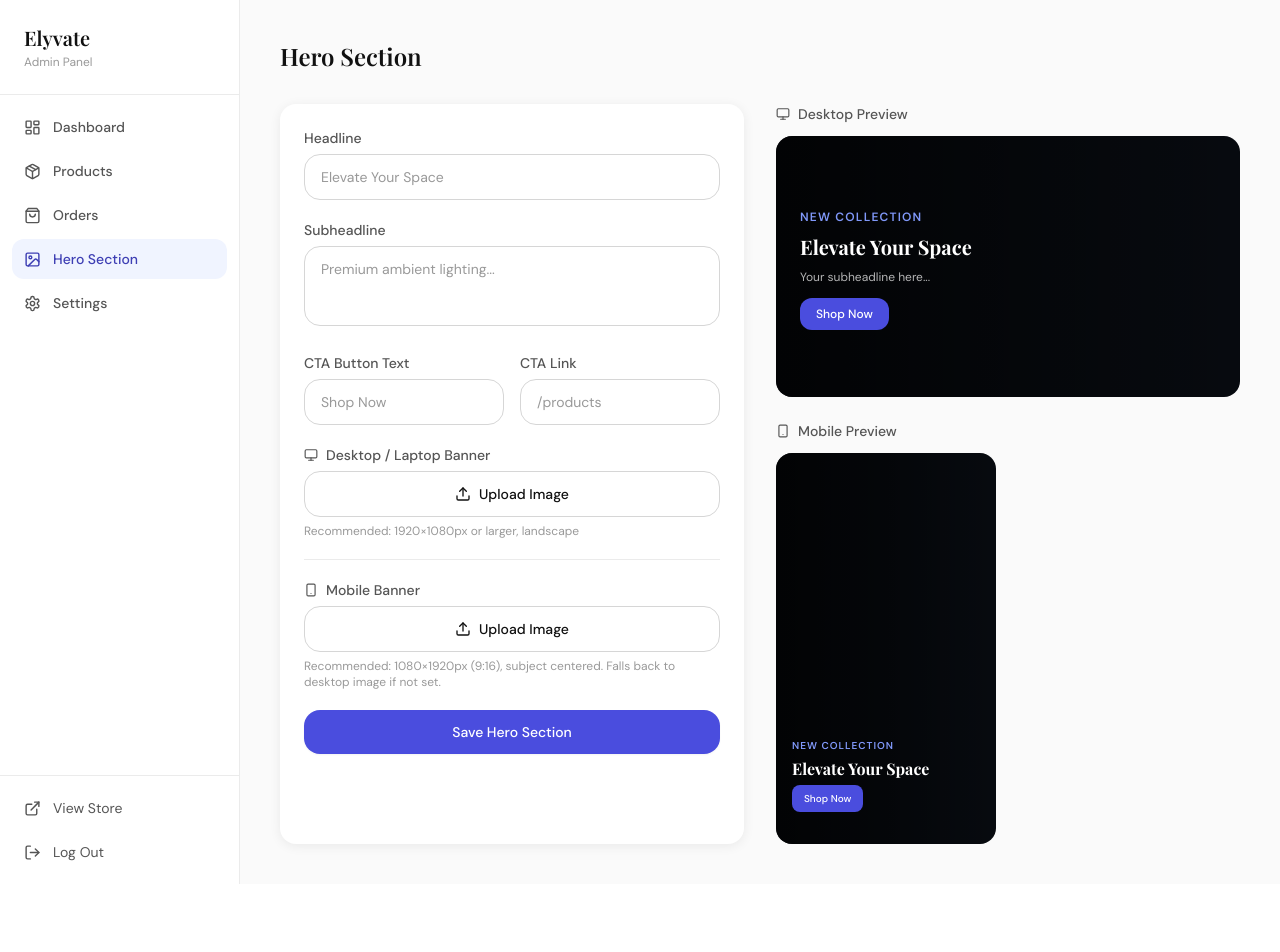
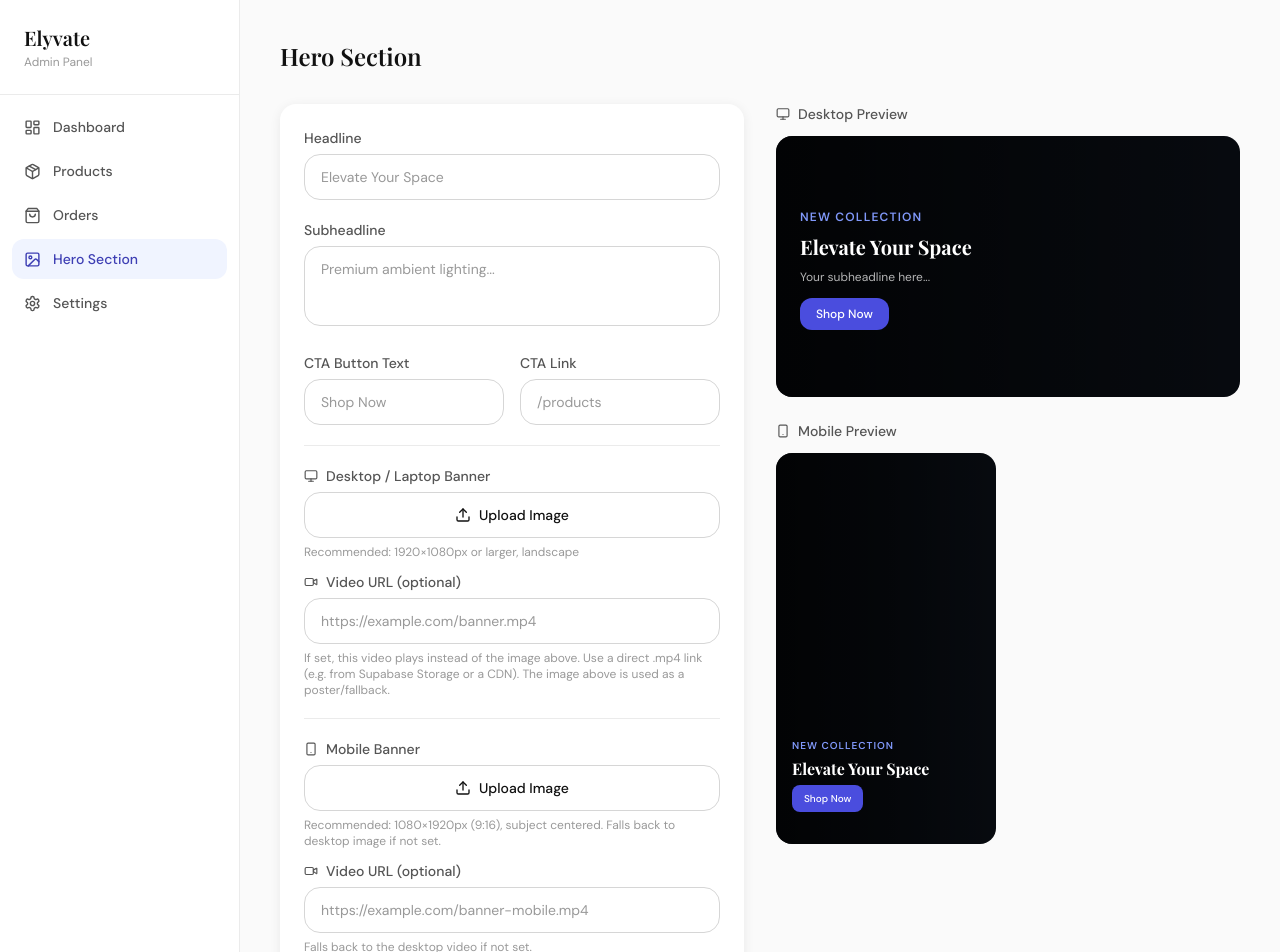
Before and after one commit to elyvate-website/elyvate, a Next.js app in the folder elyvate/: page /admin/hero in a window 1280 px wide. Shown: the top 952 px of the page. Before the commit the page ends 884 px from the top, so only its background shows below. Built offline with nearby package versions, Linux system fonts and the light colour scheme; no server answers; the database is empty.

Commit message:
Creating the web

```diff
--- a/elyvate/app/(admin)/admin/hero/page.tsx
+++ b/elyvate/app/(admin)/admin/hero/page.tsx
@@ -1,7 +1,7 @@
 'use client'
 import { useEffect, useState, useRef } from 'react'
 import { supabase, HeroSection } from '@/lib/supabase'
-import { Upload, Monitor, Smartphone } from 'lucide-react'
+import { Upload, Monitor, Smartphone, Video } from 'lucide-react'
 import Image from 'next/image'
 import toast from 'react-hot-toast'
 
@@ -110,12 +110,13 @@ export default function AdminHero() {
             </div>
           </div>
 
-          {/* Desktop Background image */}
-          <div>
+          {/* Desktop Background */}
+          <div className="border-t border-surface-200 pt-5">
             <label className="label flex items-center gap-2">
               <Monitor size={14} />
               Desktop / Laptop Banner
             </label>
+
             {hero.bg_image && (
               <div className="relative w-full aspect-video rounded-2xl overflow-hidden mb-3 bg-surface-100">
                 <Image src={hero.bg_image} alt="Desktop hero background" fill className="object-cover" />
@@ -133,15 +134,30 @@ export default function AdminHero() {
               {hero.bg_image ? 'Replace Image' : 'Upload Image'}
             </button>
             <input ref={fileRef} type="file" accept="image/*" className="hidden" onChange={handleDesktopUpload} />
-            <p className="text-xs text-ink-muted mt-1.5">Recommended: 1920×1080px or larger, landscape</p>
+            <p className="text-xs text-ink-muted mt-1.5 mb-3">Recommended: 1920×1080px or larger, landscape</p>
+
+            {/* Desktop video URL */}
+            <label className="label flex items-center gap-2 mt-3">
+              <Video size={14} />
+              Video URL (optional)
+            </label>
+            <input
+              className="input" placeholder="https://example.com/banner.mp4"
+              value={hero.bg_video ?? ''}
+              onChange={e => setHero(h => ({ ...h, bg_video: e.target.value }))}
+            />
+            <p className="text-xs text-ink-muted mt-1.5">
+              If set, this video plays instead of the image above. Use a direct .mp4 link (e.g. from Supabase Storage or a CDN). The image above is used as a poster/fallback.
+            </p>
           </div>
 
-          {/* Mobile Background image */}
+          {/* Mobile Background */}
           <div className="border-t border-surface-200 pt-5">
             <label className="label flex items-center gap-2">
               <Smartphone size={14} />
               Mobile Banner
             </label>
+
             {hero.bg_image_mobile && (
               <div className="relative w-full max-w-[180px] aspect-[9/16] rounded-2xl overflow-hidden mb-3 bg-surface-100">
                 <Image src={hero.bg_image_mobile} alt="Mobile hero background" fill className="object-cover" />
@@ -159,7 +175,21 @@ export default function AdminHero() {
               {hero.bg_image_mobile ? 'Replace Image' : 'Upload Image'}
             </button>
             <input ref={fileRefMobile} type="file" accept="image/*" className="hidden" onChange={handleMobileUpload} />
-            <p className="text-xs text-ink-muted mt-1.5">Recommended: 1080×1920px (9:16), subject centered. Falls back to desktop image if not set.</p>
+            <p className="text-xs text-ink-muted mt-1.5 mb-3">Recommended: 1080×1920px (9:16), subject centered. Falls back to desktop image if not set.</p>
+
+            {/* Mobile video URL */}
+            <label className="label flex items-center gap-2 mt-3">
+              <Video size={14} />
+              Video URL (optional)
+            </label>
+            <input
+              className="input" placeholder="https://example.com/banner-mobile.mp4"
+              value={hero.bg_video_mobile ?? ''}
+              onChange={e => setHero(h => ({ ...h, bg_video_mobile: e.target.value }))}
+            />
+            <p className="text-xs text-ink-muted mt-1.5">
+              Falls back to the desktop video if not set.
+            </p>
           </div>
 
           <button onClick={handleSave} disabled={saving} className="btn-primary w-full">
@@ -176,9 +206,16 @@ export default function AdminHero() {
               Desktop Preview
             </p>
             <div className="relative rounded-2xl overflow-hidden aspect-video bg-[#070a0f] flex items-center">
-              {hero.bg_image && (
+              {hero.bg_video ? (
+                <video
+                  src={hero.bg_video}
+                  poster={hero.bg_image || undefined}
+                  autoPlay muted loop playsInline
+                  className="absolute inset-0 w-full h-full object-cover opacity-70"
+                />
+              ) : hero.bg_image ? (
                 <Image src={hero.bg_image} alt="" fill className="object-cover opacity-70" />
-              )}
+              ) : null}
               <div className="absolute inset-0 bg-gradient-to-r from-black/70 to-transparent" />
               <div className="relative z-10 p-6">
                 <p className="text-brand-400 text-xs font-semibold tracking-widest uppercase mb-2">New Collection</p>
@@ -198,9 +235,16 @@ export default function AdminHero() {
               Mobile Preview
             </p>
             <div className="relative rounded-2xl overflow-hidden aspect-[9/16] max-w-[220px] bg-[#070a0f] flex items-end">
-              {(hero.bg_image_mobile || hero.bg_image) && (
+              {(hero.bg_video_mobile || hero.bg_video) ? (
+                <video
+                  src={(hero.bg_video_mobile || hero.bg_video) as string}
+                  poster={(hero.bg_image_mobile || hero.bg_image) || undefined}
+                  autoPlay muted loop playsInline
+                  className="absolute inset-0 w-full h-full object-cover opacity-70"
+                />
+              ) : (hero.bg_image_mobile || hero.bg_image) ? (
                 <Image src={(hero.bg_image_mobile || hero.bg_image) as string} alt="" fill className="object-cover opacity-70" />
-              )}
+              ) : null}
               <div className="absolute inset-0 bg-gradient-to-r from-black/70 via-black/40 to-transparent" />
               <div className="relative z-10 p-4 pb-8">
                 <p className="text-brand-400 text-[10px] font-semibold tracking-widest uppercase mb-1.5">New Collection</p>
--- a/elyvate/components/store/HeroSection.tsx
+++ b/elyvate/components/store/HeroSection.tsx
@@ -7,32 +7,59 @@ export default function HeroSection({ hero }: { hero: HeroType | null }) {
   const subheadline = hero?.subheadline ?? 'Premium ambient lighting & projection gadgets that transform any room into an experience.'
   const ctaText     = hero?.cta_text    ?? 'Shop Now'
   const ctaLink     = hero?.cta_link    ?? '/products'
+
   const bgImage       = hero?.bg_image        ?? null
   const bgImageMobile = hero?.bg_image_mobile || bgImage
+  const bgVideo       = hero?.bg_video        || null
+  const bgVideoMobile = hero?.bg_video_mobile || bgVideo
 
   return (
-    <section className="relative w-full aspect-square sm:aspect-[16/10] lg:aspect-[21/9] max-h-[680px] overflow-hidden rounded-b-[2rem] sm:rounded-b-[3rem] bg-[#070a0f]">
-      {/* Desktop background image */}
-      {bgImage && (
+    <section className="relative w-full aspect-[4/3] sm:aspect-[16/9] lg:aspect-[24/9] max-h-[520px] overflow-hidden rounded-b-[2rem] sm:rounded-b-[3rem] bg-[#070a0f]">
+      {/* Desktop media */}
+      <div className="hidden sm:block absolute inset-0">
+        {bgVideo ? (
+          <video
+            src={bgVideo}
+            poster={bgImage ?? undefined}
+            autoPlay
+            muted
+            loop
+            playsInline
+            className="absolute inset-0 w-full h-full object-cover object-center"
+          />
+        ) : bgImage ? (
           <Image
             src={bgImage}
             alt="Hero background"
             fill
             priority
-          className="hidden sm:block object-cover object-center"
+            className="object-cover object-center"
           />
-      )}
+        ) : null}
+      </div>
 
-      {/* Mobile background image */}
-      {bgImageMobile && (
+      {/* Mobile media */}
+      <div className="sm:hidden absolute inset-0">
+        {bgVideoMobile ? (
+          <video
+            src={bgVideoMobile}
+            poster={bgImageMobile ?? undefined}
+            autoPlay
+            muted
+            loop
+            playsInline
+            className="absolute inset-0 w-full h-full object-cover object-center"
+          />
+        ) : bgImageMobile ? (
           <Image
             src={bgImageMobile}
             alt="Hero background"
             fill
             priority
-          className="sm:hidden object-cover object-center"
+            className="object-cover object-center"
           />
-      )}
+        ) : null}
+      </div>
 
       {/* Subtle darkening for text legibility */}
       <div className="absolute inset-0 bg-black/25" />
--- a/elyvate/lib/supabase.ts
+++ b/elyvate/lib/supabase.ts
@@ -55,6 +55,8 @@ export type HeroSection = {
   cta_link: string
   bg_image: string
   bg_image_mobile: string | null
+  bg_video: string | null
+  bg_video_mobile: string | null
 }
 
 export type SiteSettings = {
```
Also changed, not shown: 2 other files (tests, documents, lock files or other folders). Lines whose indentation alone changed are shown as unchanged.
